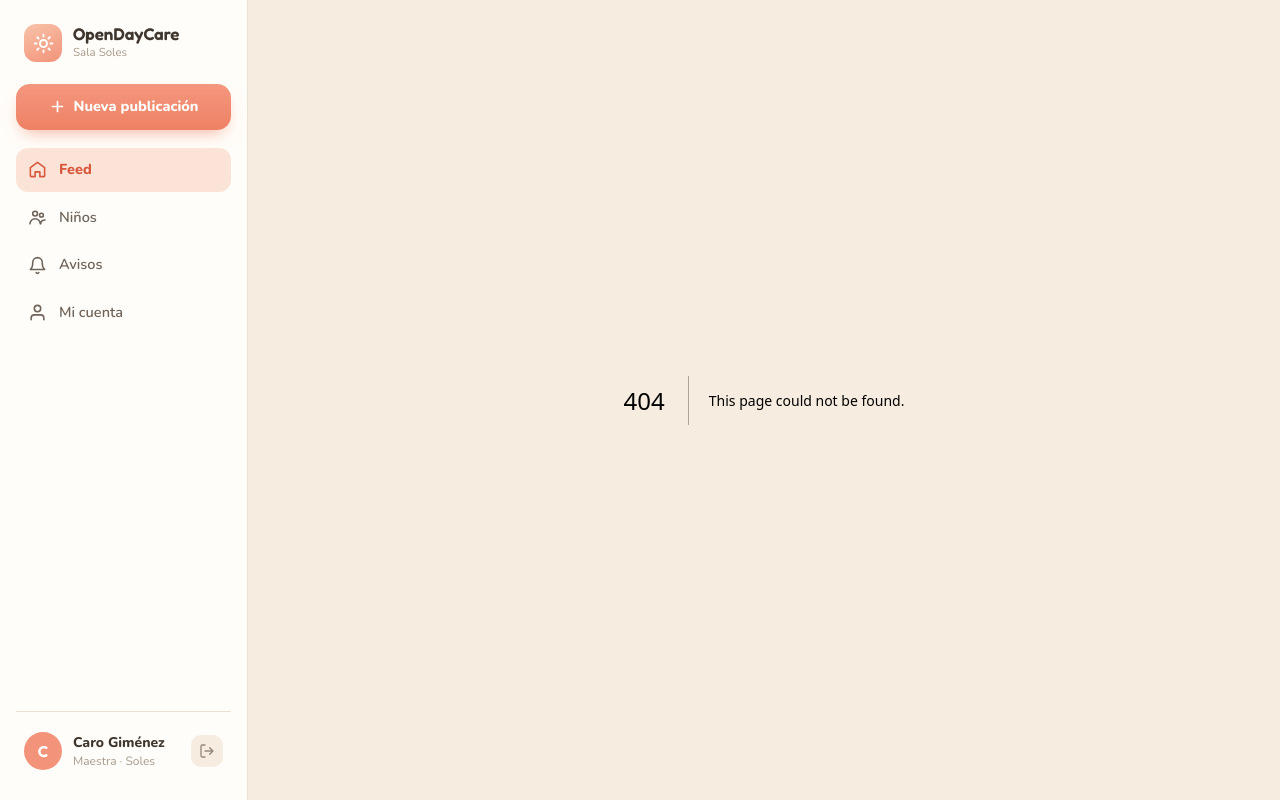
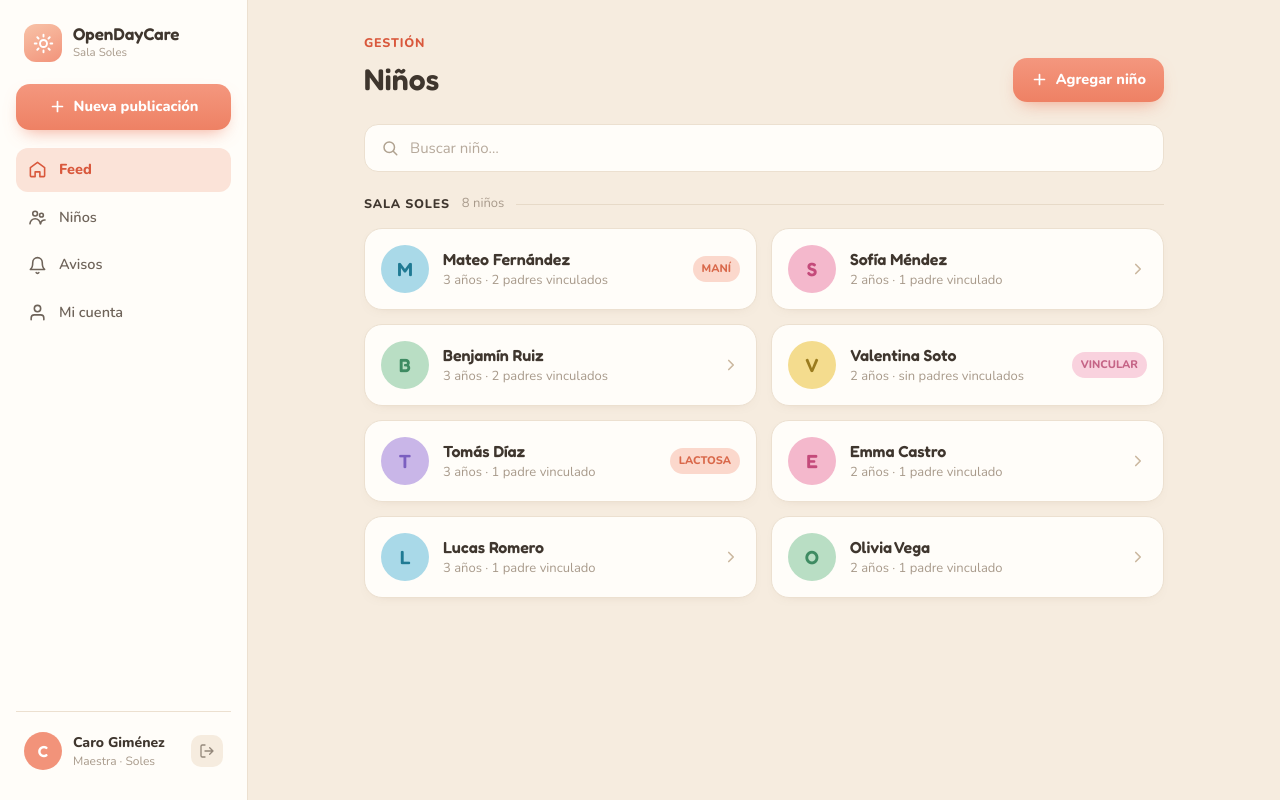
Before and after one commit to diegotayro/opencode-daycare, a Next.js app: page /kids in a window 1280 px wide. Before the commit this address had no page. Built offline with nearby package versions, Linux system fonts and the light colour scheme.

Commit message:
step 6 - feat: add Kids page with metadata and KidsPage component

```diff
--- /dev/null
+++ b/app/kids/page.tsx
@@ -0,0 +1,8 @@
+import type { Metadata } from "next";
+import { KidsPage } from "./_components/KidsPage";
+
+export const metadata: Metadata = { title: "Niños · OpenDayCare" };
+
+export default function Kids() {
+  return <KidsPage />;
+}
```
